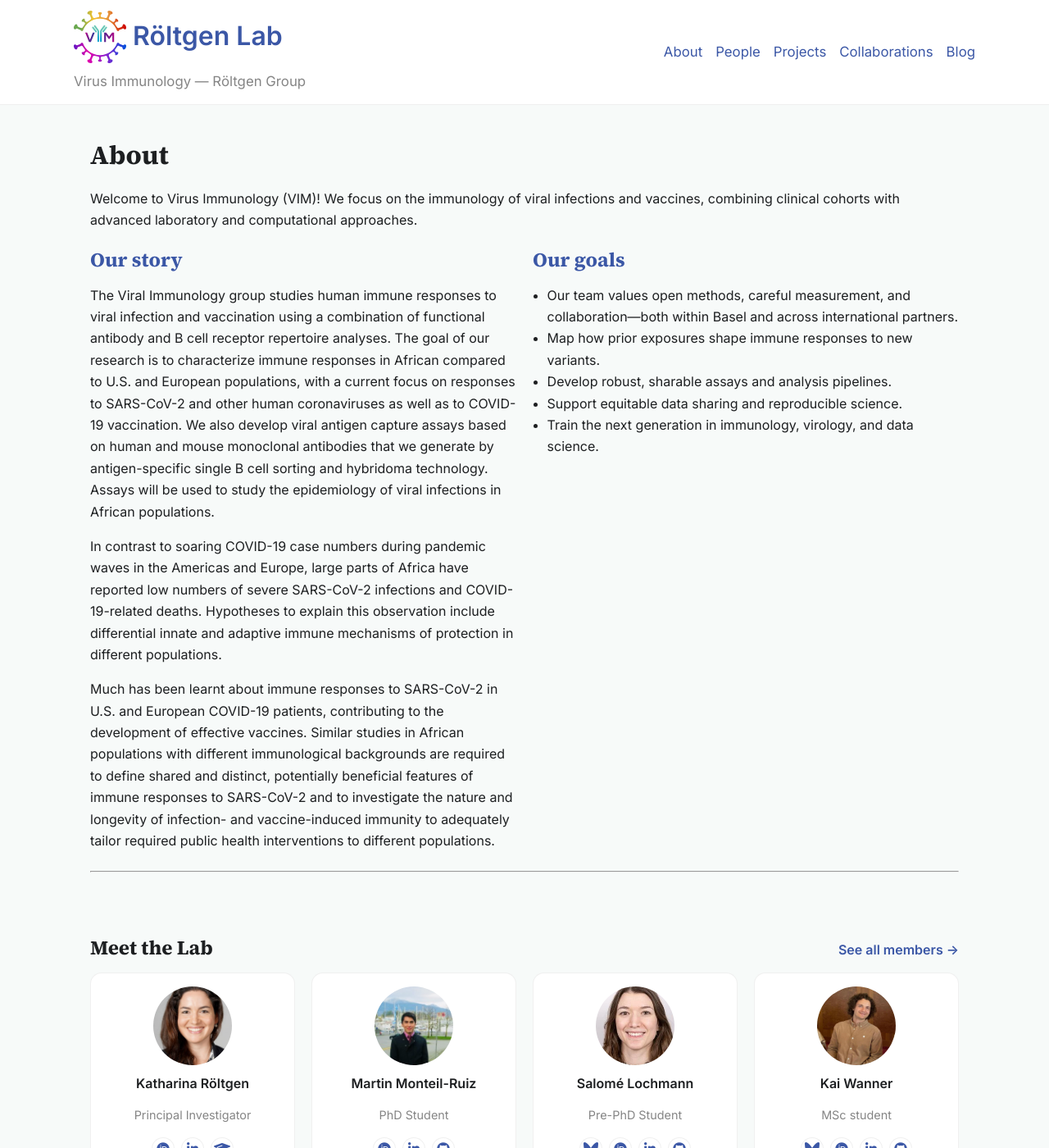
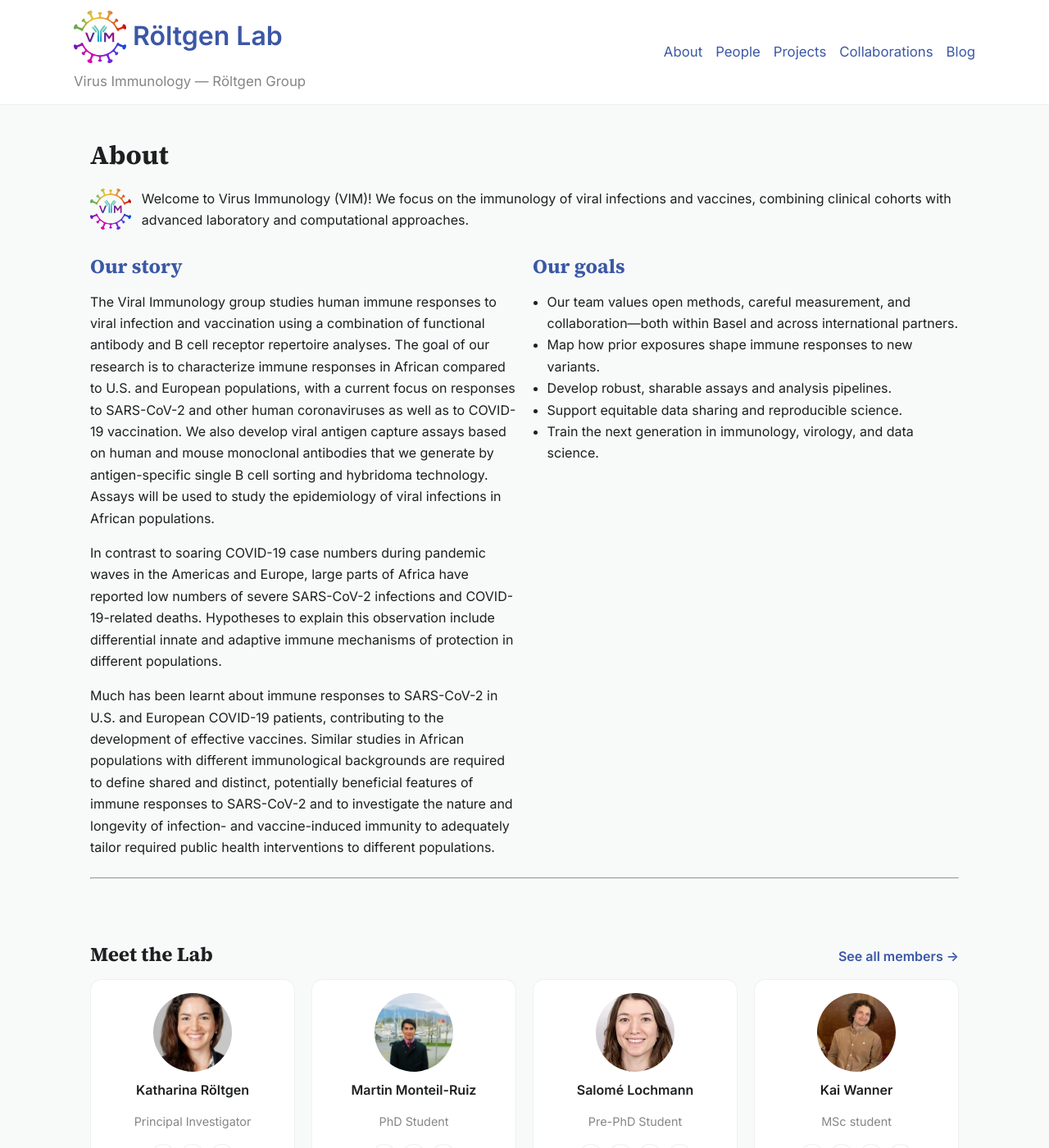
Before and after one commit to emmahodcroft/roeltgen-lab, a Jekyll site: the page built from about.md, in a window 1280 px wide and 1400 px high. Shown: the whole window at 82% size. Built offline with Jekyll 4.4.1, drawn with Linux system fonts in a browser that asks for light colours.

Commit message:
fancy mousover title and add logo to about

```diff
--- a/about.md
+++ b/about.md
@@ -4,7 +4,13 @@
 permalink: /about/
 ---
 
-Welcome to Virus Immunology (VIM)! We focus on the immunology of viral infections and vaccines, combining clinical cohorts with advanced laboratory and computational approaches.
+<div class="about-intro">
+  <img src="{{ '/assets/img/brand/logo.svg' | relative_url }}" alt="VIM logo" class="about-logo">
+  <div>
+    Welcome to Virus Immunology (VIM)! We focus on the immunology of viral infections and vaccines, combining clinical cohorts with advanced laboratory and computational approaches.
+  </div>
+</div>
+
 
 <div class="grid grid-2 about-columns">
   <section>
--- a/assets/css/style.css
+++ b/assets/css/style.css
@@ -124,14 +124,46 @@
 .avatar-role { font-size:0.9rem; color: rgba(0,0,0,0.6); }
 
 /* Subtle hover effect for site title/logo */
+
+.site-brand {
+  display: inline-flex;
+  align-items: center;
+  gap: 0.5rem;
+  transition: transform 0.25s ease, color 0.25s ease;
+}
+
 .site-brand:hover {
   text-decoration: none;                /* keep no underline */
+  transform: scale(1.05);             /* slight zoom */
   color: var(--link-hover);             /* darker primary defined in :root */
 }
 
 .site-brand:hover .brand-text {
   color: var(--link-hover);             /* make just the text shift color */
 }
+
+.site-brand:hover .brand-mark {
+  filter: brightness(0.9) saturate(1.15);
+}
+
+/*.brand-mark {
+  transition: filter 0.25s ease, transform 0.25s ease;
+}*/
+
+.site-brand:hover .brand-mark {
+  filter: brightness(0.85) saturate(1.2);
+  /*transform: scale(1.04); /* tiny zoom for a “lifted” feel */
+}
+
+
+/* right menu - zoom slightly, darken, and bold on hover*/
+header a:hover {
+  text-decoration: none;
+  transform: scale(1.05);
+  color: var(--link-hover);
+  font-weight: 500;
+}
+
 
 /*logo styling */
 .site-logo {
@@ -420,3 +452,17 @@
   font-size: 1rem;
   opacity: 0.8;
 }
+
+/* logo on about page */
+.about-intro {
+  display: flex;
+  align-items: center;
+  gap: 0.8rem;       /* space between logo and text */
+  margin-bottom: 1.5rem;
+}
+
+.about-intro .about-logo {
+  width: 50px;       /* adjust to taste */
+  height: auto;
+  flex-shrink: 0;
+}
```
